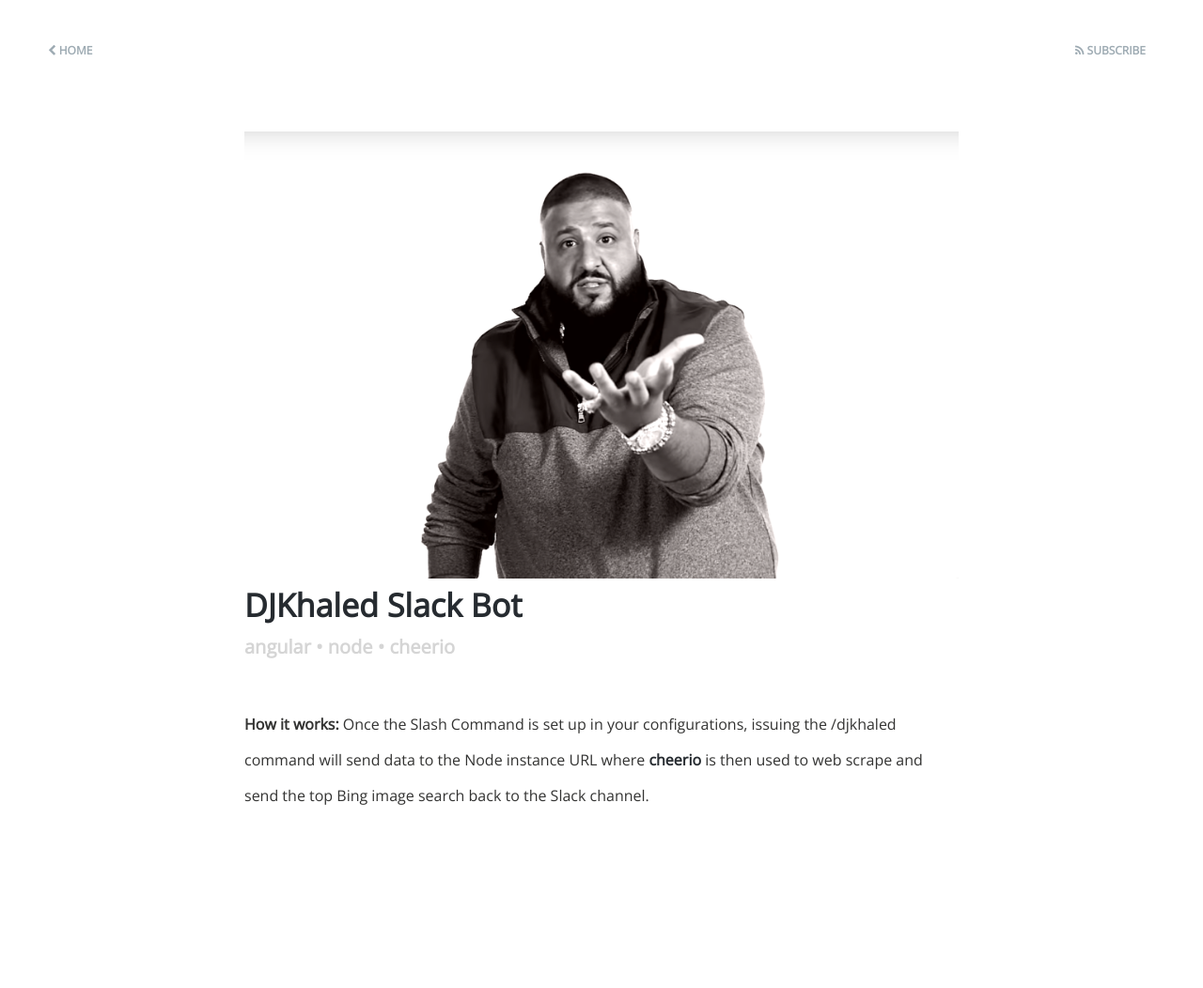
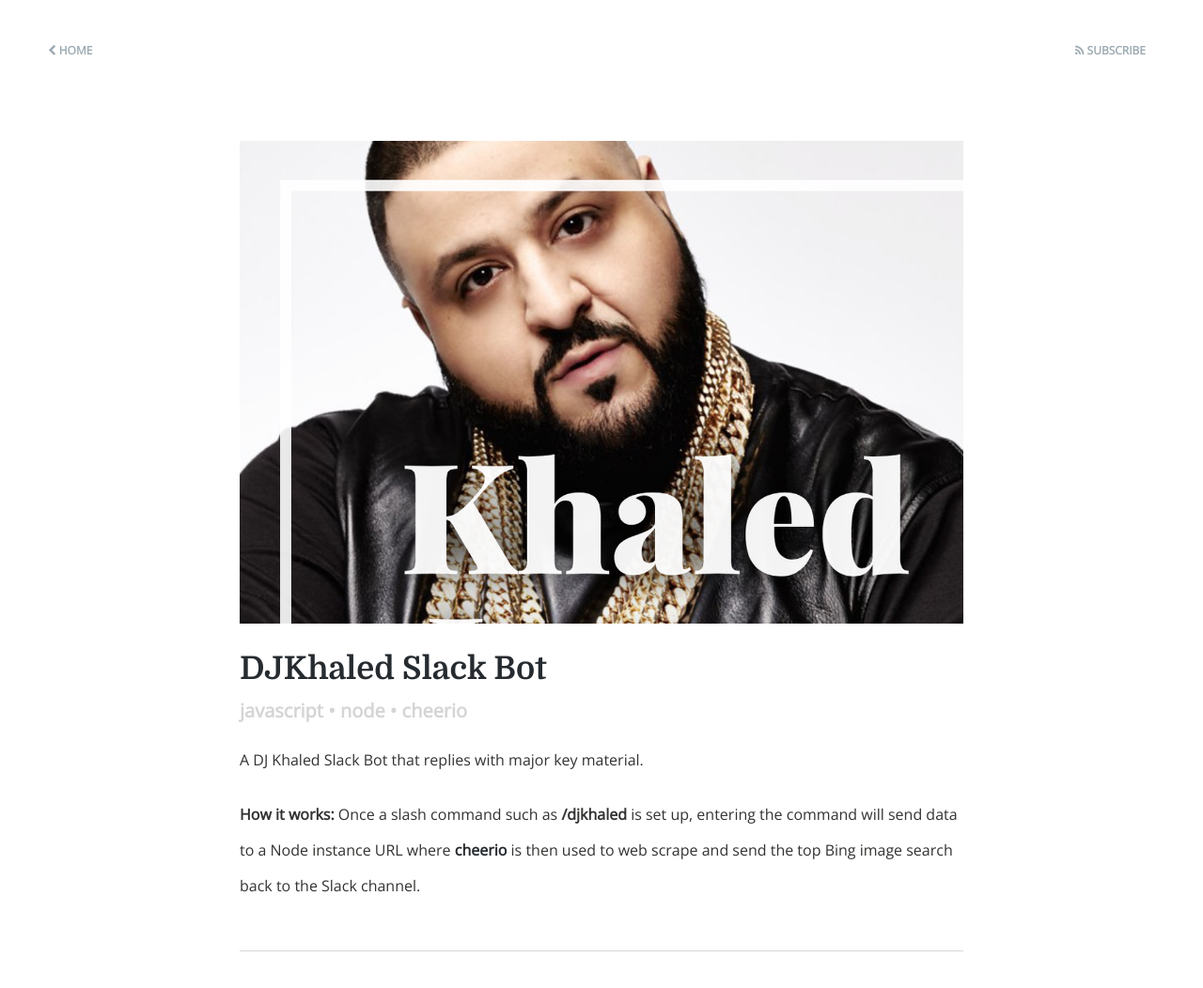
Before and after one commit to housseindjirdeh/hdjirdeh.github.io, a Jekyll site: the page built from projects.html, in a window 1280 px wide and 1073 px high. Shown: the top 1052 px of the window at 94% size. Built offline with Jekyll 4.4.1, drawn with Linux system fonts in a browser that asks for light colours; nearby versions of some CDN libraries.

Commit message:
Added bootstrap to head

```diff
--- a/_includes/head.html
+++ b/_includes/head.html
@@ -6,6 +6,7 @@
   <title>{% if page.title %}{{ page.title | escape }}{% else %}{{ site.title | escape }}{% endif %}</title>
   <meta name="description" content="{% if page.excerpt %}{{ page.excerpt | strip_html | strip_newlines | truncate: 160 }}{% else %}{{ site.description }}{% endif %}">
 
+  <link rel="stylesheet" href="https://maxcdn.bootstrapcdn.com/bootstrap/3.3.6/css/bootstrap.min.css" integrity="sha384-1q8mTJOASx8j1Au+a5WDVnPi2lkFfwwEAa8hDDdjZlpLegxhjVME1fgjWPGmkzs7" crossorigin="anonymous">
   <link rel="stylesheet" href="{{ "/css/main.css" | prepend: site.baseurl }}">
   <link rel="canonical" href="{{ page.url | replace:'index.html','' | prepend: site.baseurl | prepend: site.url }}">
   <link rel="alternate" type="application/rss+xml" title="{{ site.title }}" href="{{ "/feed.xml" | prepend: site.baseurl | prepend: site.url }}">
--- a/_posts/2016-05-16-dj-khaled-slackbot.markdown
+++ b/_posts/2016-05-16-dj-khaled-slackbot.markdown
@@ -1,11 +1,11 @@
 ---
 title:  "DJKhaled Slack Bot"
-description: A DJ Khaled Slack Bot that allows you to post major key material with just a simple slash command.
+description: A DJ Khaled Slack Bot that replies with major key material.
 tags:
-- angular
+- javascript
 - node
 - cheerio
-howitworks: Once the Slash Command is set up in your configurations, issuing the /djkhaled command will send data to the Node instance URL where <a href="https://github.com/cheeriojs/cheerio">cheerio</a> is then used to web scrape and send the top Bing image search back to the Slack channel.
+howitworks: Once a slash command such as <strong>/djkhaled</strong> is set up, entering the command will send data to a Node instance URL where <a href="https://github.com/cheeriojs/cheerio">cheerio</a> is then used to web scrape and send the top Bing image search back to the Slack channel.
 img: anotherone.png
 github: https://github.com/hdjirdeh/slack-djkhaled
 type: project
--- a/_sass/_layout.scss
+++ b/_sass/_layout.scss
@@ -721,3 +721,20 @@
 }
 .clearfix:after {clear: both;}
 .clearfix { *zoom: 1; }
+
+/*Projects*/
+.projects {
+    .post-link {
+        margin-top: 20px;
+    }
+
+    .post-tags {
+        padding: 0;
+    }
+
+    .post-list {
+        p {
+            margin: 20px 0 0;
+        }
+    }
+}
--- a/css/main.scss
+++ b/css/main.scss
@@ -33,7 +33,7 @@
 $border-grey-color: #f1ece9;
 
 // Width of the content area
-$content-width:    820px;
+$content-width:    890px;
 
 $on-palm:          600px;
 $on-laptop:        800px;
--- a/projects.html
+++ b/projects.html
@@ -4,8 +4,8 @@
 permalink: /projects/
 ---
 
-<div class="home">
-    {% for post in site.posts %}
+<div class="projects home">
+<!--     {% for post in site.posts %}
       {% if post.type == "project" %}
         <div class="row">
           <div class="col-md-6">
@@ -19,25 +19,24 @@
           </div>
         </div>
       {% endif %}
-    {% endfor %}
+    {% endfor %} -->
 
 
 
-<!--   <ul class="post-list">
+  <ul class="post-list">
     {% for post in site.posts %}
       {% if post.type == "project" %}
         <li>
+          <img src="{{ site.url }}/public/{{ post.img }}" class="project-image" alt="project-image">
           <h1>
+            <a class="post-link" href="{{ post.github }}">{{ post.title }}</a>
             {% include post-tags.html %}
-            <a class="post-link" href="{{ post.github }}">{{ post.title }}</a>
           </h1>
           <p>{{ post.description }}</p>
-          <img src="{{ site.url }}/public/{{ post.img }}" class="project-image" alt="project-image">
           <p><strong>How it works:</strong> {{ post.howitworks }}</p>
-          <a href="{{ post.github }}"><i class="fa fa-github fa-2x project-link" aria-hidden="true"></i></a>
         </li>
       {% endif %}
     {% endfor %}
-</ul> -->
+</ul>
 
 </div>
```
Also changed, not shown: public/anotherone.png.
